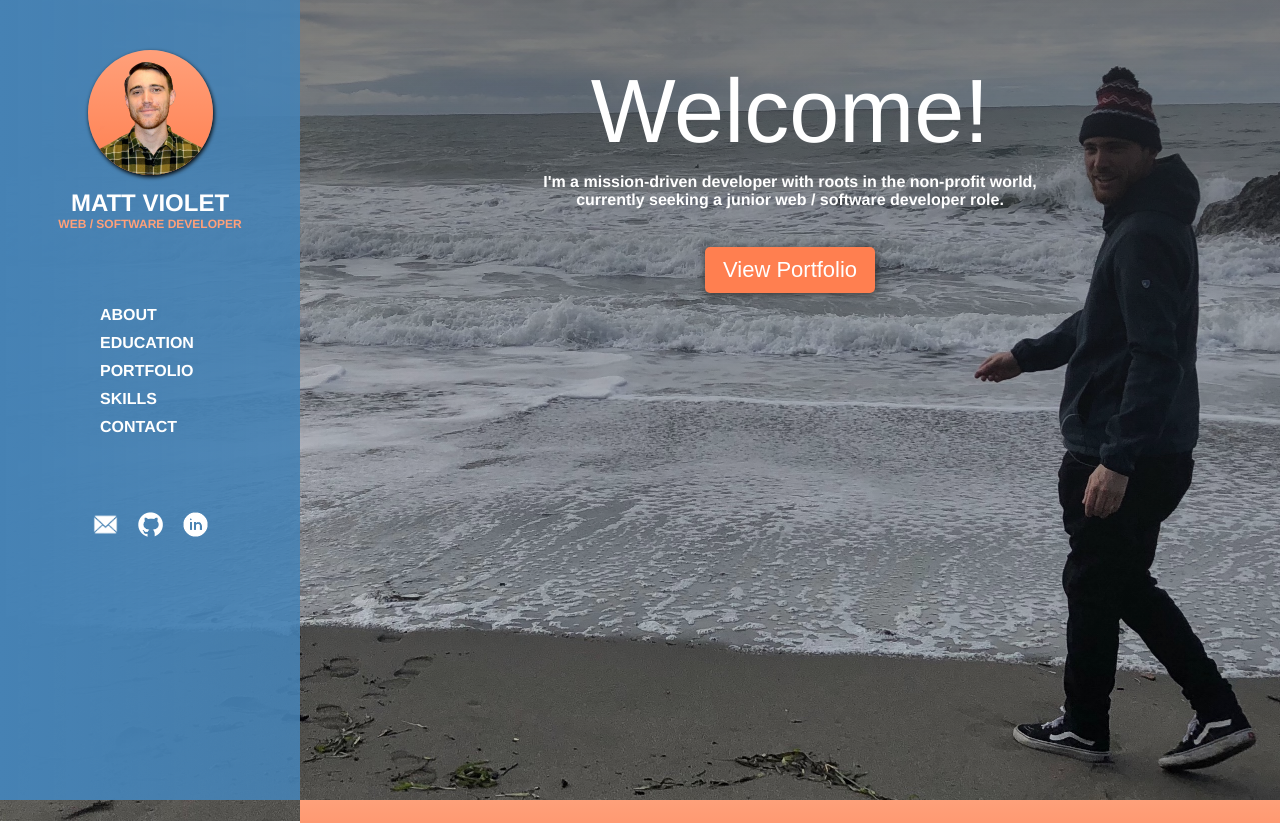
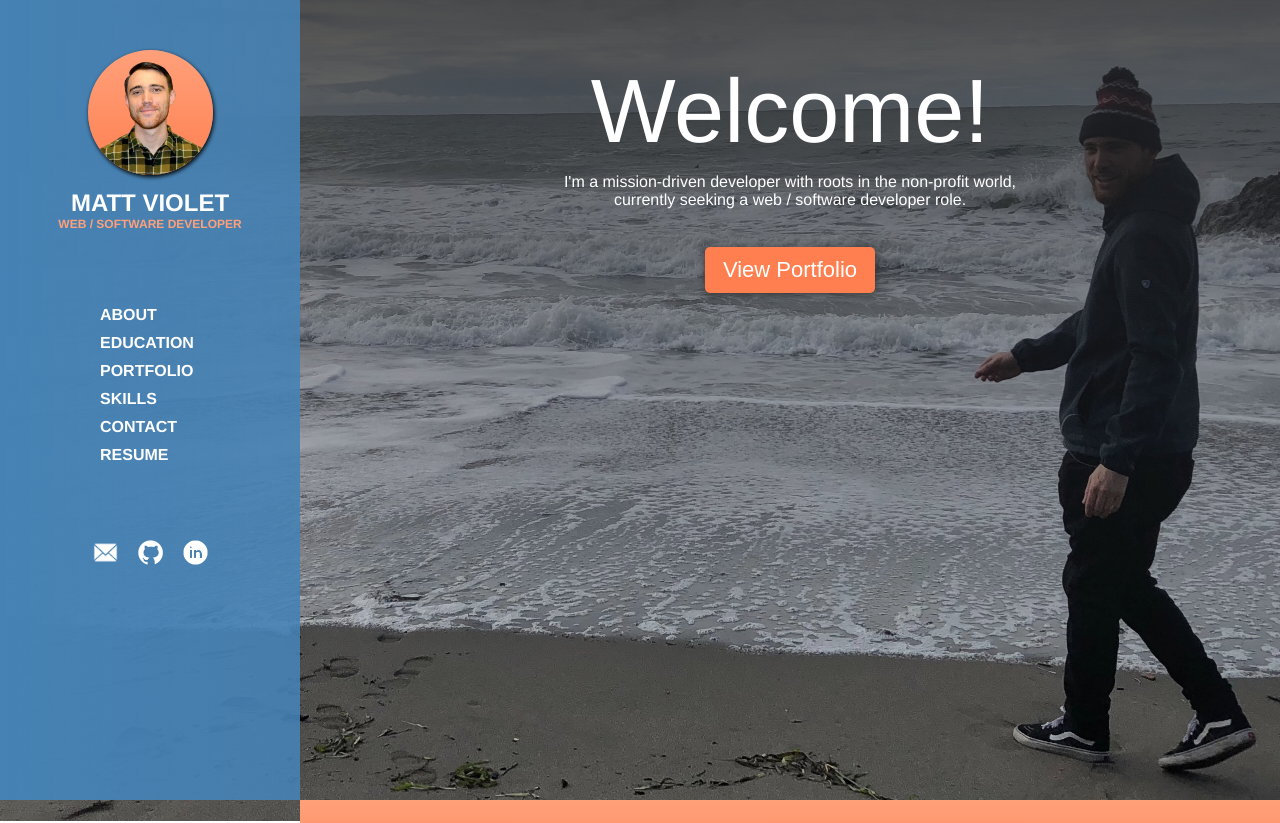
Before and after one commit to matt-violet/matt-violet.github.io, a Vue app: page / in a window 1280 px wide. Shown: the top 823 px of the page. Built offline with nearby package versions, Linux system fonts and the light colour scheme.

Commit message:
Add Resume link

```diff
--- a/src/App.vue
+++ b/src/App.vue
@@ -141,7 +141,6 @@ a:visited {
   -webkit-font-smoothing: antialiased;
   -moz-osx-font-smoothing: grayscale;
   height: 100%;
-  position: relative;
 }
 .components {
   margin-left: 300px;
@@ -169,7 +168,7 @@ a:visited {
   width: 100%;
   height: 100%;
   position: absolute;
-  background: linear-gradient(to bottom, rgba(36, 36, 36, 0.6), rgb(0, 0, 0, 0));
+  background: linear-gradient(to bottom, rgba(36, 36, 36, 0.8), rgb(0, 0, 0, 0));
 }
 @media (max-width: 1000px) {
   .components {
--- a/src/components/Home.vue
+++ b/src/components/Home.vue
@@ -2,7 +2,7 @@
   <div id="home">
     <div class="header" data-aos="zoom-in" data-aos-duration="500">
       <h1 data-aos="fade-right">Welcome!</h1>
-      <h2 data-aos="fade-left" data-aos-delay="300">I'm a mission-driven developer with roots in the non-profit world, currently seeking a junior web / software developer role.</h2>
+      <h2 data-aos="fade-left" data-aos-delay="300">I'm a mission-driven developer with roots in the non-profit world, currently seeking a web / software developer role.</h2>
       <button v-on:click="$emit('nav', 'work')" data-aos="zoom-in" data-aos-delay="600">View Portfolio</button>
     </div>
   </div>
@@ -39,7 +39,7 @@ h1 {
 h2 {
   color: white;
   font-size: 16px;
-  font-weight: 700;
+  font-weight: 500;
   margin-top: 10px;
 }
 button {
@@ -66,13 +66,25 @@ button:hover {
 }
 @media (max-width: 800px) {
   .header {
-    width: 350px;
+    width: 450px;
   }
   h1 {
     font-size: 75px;
   }
   h2 {
-    font-size: 16px;
+    font-size: 14px;
+  }
+}
+@media (max-width: 500px) {
+  .header {
+    width: 300px;
+  }
+  h1 {
+    font-size: 60px;
+  }
+  button {
+    padding: 10px 15px;
+    font-size: 18px;
   }
 }
 </style>
--- a/src/components/Navbar.vue
+++ b/src/components/Navbar.vue
@@ -11,19 +11,21 @@
       <p class="link-text" v-on:click="$emit('nav', 'work')">PORTFOLIO</p>
       <p class="link-text" v-on:click="$emit('nav', 'skills')">SKILLS</p>
       <p class="link-text" v-on:click="$emit('nav', 'contact')">CONTACT</p>
+      <p class="link-text" v-on:click='handleLinkClick(resumeLink)'>RESUME</p>
     </div>
     <div class="icons-div">
       <img class="icon" src="../assets/icons/email-white.png" v-on:click='handleLinkClick("mattviolet@gmail.com")'/>
       <img class="icon" src="../assets/icons/github-white.png" v-on:click='handleLinkClick("https://github.com/matt-violet")'/>
       <img class="icon" src="../assets/icons/linkedin-white.png" v-on:click='handleLinkClick("https://www.linkedin.com/in/mattviolet")'/>
     </div>
-    <img class="small-menu" v-on:click="handleShowSmallMenu()" src="../assets/icons/menu-white.png">
+    <img class="small-menu" v-on:click="toggleSmallMenu()" src="../assets/icons/menu-white.png">
     <div :class="this.showSmallMenu ? 'drop-down' : 'invisible'">
       <p class="link-text-small" v-on:click="handleSmallMenuClick('about')">ABOUT</p>
       <p class="link-text-small" v-on:click="handleSmallMenuClick('education')">EDUCATION</p>
       <p class="link-text-small" v-on:click="handleSmallMenuClick('work')">PORTFOLIO</p>
       <p class="link-text-small" v-on:click="handleSmallMenuClick('skills')">SKILLS</p>
       <p class="link-text-small" v-on:click="handleSmallMenuClick('contact')">CONTACT</p>
+      <p class="link-text-small" v-on:click="handleSmallMenuClick('resume')">RESUME</p>
     </div>
   </div>
 </template>
@@ -36,7 +38,8 @@ export default {
   },
   data() {
     return {
-      showSmallMenu: false
+      showSmallMenu: false,
+      resumeLink: 'https://docs.google.com/document/d/1QNbQGA8xYZ_rY8bJt6Y7lT9yVWhXIu7WmLypJb6UrZU/edit?usp=sharing'
     }
   },
   methods: {
@@ -47,11 +50,15 @@ export default {
         window.open(url, '_blank');
       }
     },
-    handleShowSmallMenu() {
+    toggleSmallMenu() {
       this.$data.showSmallMenu = !this.$data.showSmallMenu;
     },
     handleSmallMenuClick(page) {
-      this.handleShowSmallMenu();
+      this.toggleSmallMenu();
+      if (page === 'resume') {
+        window.open(this.resumeLink, '_blank');
+        return;
+      }
       this.$emit('nav', page);
     }
   }
```
